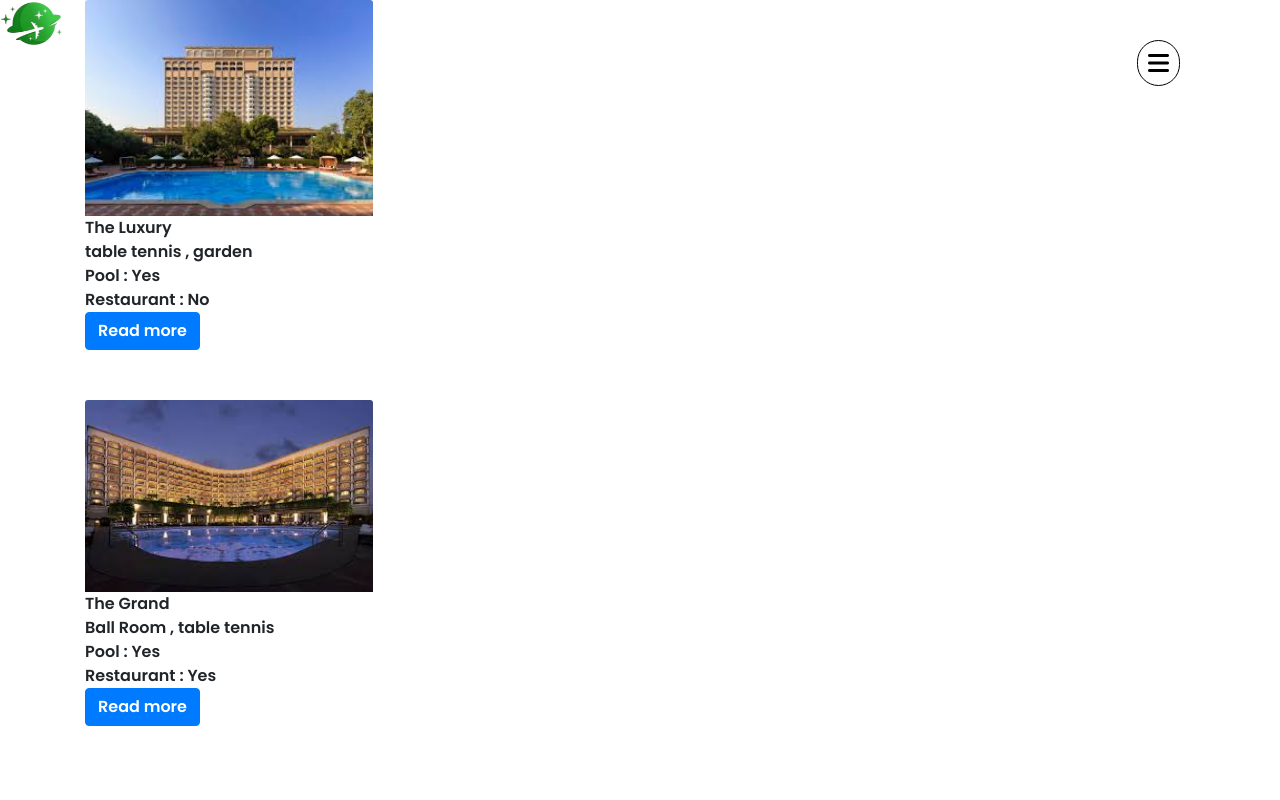
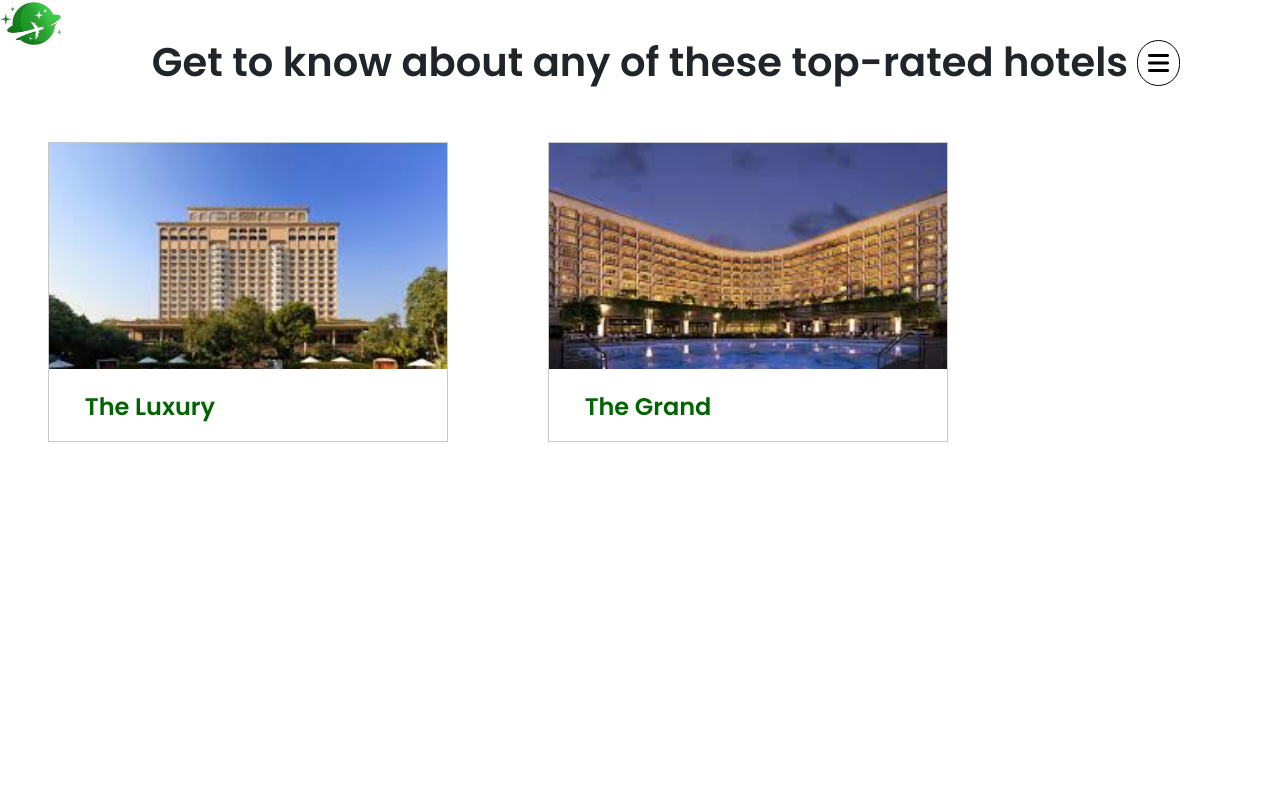
Before and after one commit to tijilchhabra1729/X-Quisite, a Flask app: page /allhotel in a window 1280 px wide. Run offline with Flask 2, Linux system fonts and the light colour scheme; a user stored in the database is signed in; data comes from the database, SQL or seed files in the repository; some libraries are stand-ins or nearby versions.

Commit message:
all hotel

```diff
--- a/dpsr/templates/all_hotel.htm
+++ b/dpsr/templates/all_hotel.htm
@@ -1,15 +1,25 @@
 {%extends 'base.htm'%}
 {%block content%}
+<center>
+<h1 style="margin-top: 3%;">Get to know about any of these top-rated hotels</h1>
+</center>
 {%for h in hotel%}
-  <div class="container" style="height:25rem;">
-    <a href="{{url_for('static' , filename = h.picture)}}">
-    <img style="width:18rem;" src="{{url_for('static' , filename = h.picture)}}" class="card-img-top" alt="image can't load">
-  </a><br>
-    {{h.name}}<br>
-    {{h.other}}<br>
+
+
+  <div class="single" style="display: inline-block;">
+    <div class="imgBx">
+      <img src="{{url_for('static' , filename = h.picture)}}" alt="image can't load">
+    </div>
+    <div class="detail">
+      <h3 style="color: darkgreen;" class="card-title" >
+        {{h.name}}</h3><br>
+
+      <p style="font-size: larger; color: rgb(78, 78, 78); text-transform: uppercase;" class="card-text">
+        {{h.other}}<br>
     Pool : {{h.pool}}<br>
-    Restaurant : {{h.restaurant}}<br>
-    <a href="{{url_for('hotels.single_hotel' , hotel_id = h.id)}}" class = 'btn btn-primary'>Read more</a>
+    Restaurant : {{h.restaurant}}<br><br>
+    <a style=" color: black;padding: 1em;" class="paint" href="{{url_for('hotels.single_hotel' , hotel_id = h.id)}}"><span> Read More</span></a>
+    </div>
   </div>
 
 
```
